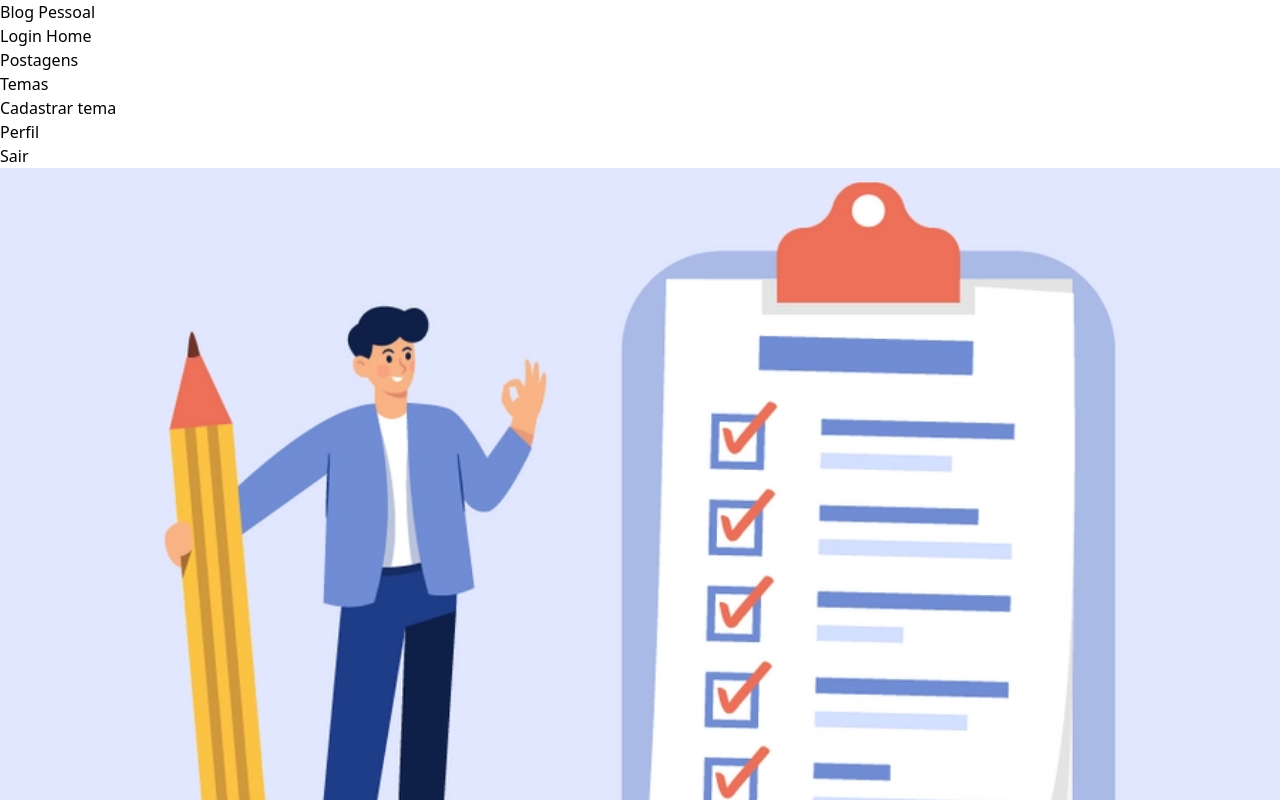
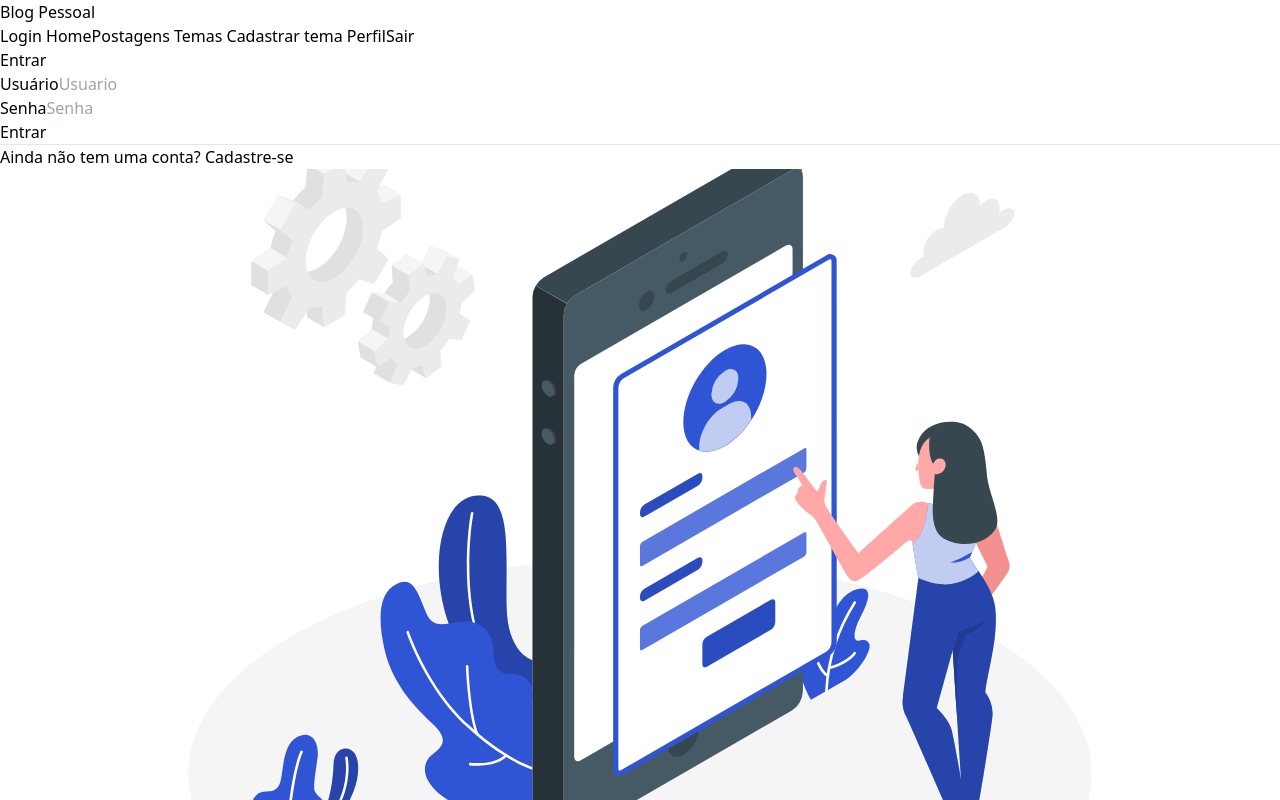
Before and after one commit to julialameiras/blogpessoal---react, a React (Vite) app: page / in a window 1280 px wide. Shown: the top 800 px of the page. Built offline with nearby package versions, Linux system fonts and the light colour scheme.

Commit message:
:sparkles: feat: Implementação de API - Login & Logout

```diff
--- a/src/App.tsx
+++ b/src/App.tsx
@@ -5,28 +5,30 @@ import Navbar from "./components/navbar/Navbar"
 import Home from "./pages/home/Home"
 import Cadastro from "./pages/cadastro/Cadastro"
 import Login from "./pages/login/Login"
+import { AuthProvider } from "./contexts/AuthContext"
 
 
 function App() {
 
 
   return (
+
     <>
-
-
+    <AuthProvider>
     <BrowserRouter>
     <Navbar />
     <div className="min-h-[80h]">
     <Routes>
-    <Route path="/" element={<Cadastro />} />
+    <Route path="/" element={<Login />} />
+    <Route path="/home" element={<Home />} />
+    <Route path="/cadastro" element={<Cadastro />} />
     <Route path="/login" element={<Login />} />
-    <Route path="/cadastro" element={<Cadastro />} />
-    <Route path="/home" element={<Home />} />
     </Routes>
     </div>
 
     <Footer />
     </BrowserRouter>
+    </AuthProvider>
     </>
   );
 }
--- a/src/components/navbar/Navbar.tsx
+++ b/src/components/navbar/Navbar.tsx
@@ -1,7 +1,18 @@
-import { Link, useNavigate } from "react-router-dom"
+import { Link, useNavigate } from "react-router-dom";
+import AuthContext from "../../contexts/AuthContext";
+import { useContext } from "react";
 
 function Navbar() {
 
+  const navigate = useNavigate();
+
+  const {handleLogout} = useContext(AuthContext)
+
+  function logout(){
+    handleLogout();
+    alert("O usuário foi desconectado com sucesso!");
+    navigate("/")
+  }
 
 
   return (
@@ -13,11 +24,13 @@ function Navbar() {
             <div className='flex gap-4'>
             <Link to='/login' className='hover:underline'> Login</Link>
             <Link to='/home' className='hover:underline'> Home</Link>
-              <div className='hover:underline'>Postagens</div>
-              <div className='hover:underline'>Temas</div>
-              <div className='hover:underline'>Cadastrar tema</div>
-              <div className='hover:underline'>Perfil</div>
-              <div className='hover:underline'>Sair</div>
+              Postagens
+              Temas
+              Cadastrar tema
+              Perfil
+              <Link to='' onClick={logout} className="hover:underline">
+              Sair
+              </Link>
             </div>
           </div>
         </div>
--- /dev/null
+++ b/src/contexts/AuthContext.tsx
@@ -0,0 +1,68 @@
+import { createContext, ReactNode, useState } from "react"
+import UsuarioLogin from "../models/UsuarioLogin"
+import { login } from "../services/Service"
+
+interface AuthContextProps{
+    usuario: UsuarioLogin
+    handleLogin(usuario: UsuarioLogin): Promise<void>
+    handleLogout(): void
+    isLoading: boolean
+}
+
+interface AuthProviderProps{
+    children: ReactNode
+}
+
+//cria uma nova instancia da API context
+export const AuthContext = createContext({} as AuthContextProps)
+
+//cria o provedor
+export function AuthProvider({ children }: AuthProviderProps) {
+
+    const [usuario, setUsuario] = useState<UsuarioLogin>({
+        id: 0,
+        nome: "",
+        usuario: "",
+        senha: "",
+        foto: "",
+        token: ""
+})
+
+const [isLoading, setIsLoading] = useState(false);
+
+async function handleLogin(usuarioLogin: UsuarioLogin) {
+
+    setIsLoading(true);
+
+    try{
+
+        await login(`/usuarios/logar`, usuarioLogin, setUsuario);
+        alert("Usuário autenticado com sucesso!")
+
+    }catch(error){
+        alert("Os dados do usuário estão inconsistentes!")
+    }
+
+    setIsLoading(false);
+}
+
+function handleLogout(){
+    setUsuario({
+        id: 0,
+        nome: "",
+        usuario: "",
+        senha: "",
+        foto: "",
+        token: ""
+    })
+}
+
+  return (
+//renderizando a context na aplicaçao react
+    <AuthContext.Provider value={{ usuario, handleLogin, handleLogout, isLoading}}>
+        {children}
+    </AuthContext.Provider>
+  )
+}
+
+export default AuthContext
--- a/src/pages/cadastro/Cadastro.tsx
+++ b/src/pages/cadastro/Cadastro.tsx
@@ -142,7 +142,7 @@ console.log(confirmaSenha)
             />
           </div>
           <div className="flex justify-around w-full gap-8">
-            <button className='rounded text-white bg-red-400 hover:bg-red-700 w-1/2 py-2' >
+            <button className='rounded text-white bg-red-400 hover:bg-red-700 w-1/2 py-2' onClick={retornar}>
               Cancelar
             </button>
             <button className='rounded text-white bg-indigo-400 hover:bg-indigo-900 w-1/2 py-2 flex justify-center' type='submit'>
--- a/src/pages/login/Login.tsx
+++ b/src/pages/login/Login.tsx
@@ -1,11 +1,42 @@
+import { Link, useNavigate } from 'react-router-dom';
 import './Login.css';
+import UsuarioLogin from '../../models/UsuarioLogin';
+import { ChangeEvent, useContext, useEffect, useState } from 'react';
+import AuthContext from '../../contexts/AuthContext';
+import { RotatingLines } from 'react-loader-spinner';
 
 function Login() {
+
+  const navigate = useNavigate();
+
+  const [usuarioLogin, setUsuarioLogin] = useState<UsuarioLogin>(
+    {} as UsuarioLogin
+  );
+
+  const { usuario, handleLogin, isLoading } = useContext(AuthContext);
+
+  useEffect(() => {
+    if (usuario.token !== ""){
+      navigate("/home");
+    }
+  }, [usuario])
+
+  function atualizarEstado(e: ChangeEvent<HTMLInputElement>){
+    setUsuarioLogin({
+      ...usuarioLogin,
+      [e.target.name] : e.target.value
+    })
+  }
+
+  function login(e: ChangeEvent<HTMLFormElement>){
+    e.preventDefault();
+    handleLogin(usuarioLogin)
+  }
 
   return (
     <>
       <div className="grid grid-cols-1 lg:grid-cols-2 h-screen place-items-center font-bold ">
-        <form className="flex justify-center items-center flex-col w-1/2 gap-4" >
+        <form onSubmit={login} className="flex justify-center items-center flex-col w-1/2 gap-4" >
           <h2 className="text-slate-900 text-5xl ">Entrar</h2>
           <div className="flex flex-col w-full">
             <label htmlFor="usuario">Usuário</label>
@@ -15,7 +46,8 @@ function Login() {
               name="usuario"
               placeholder="Usuario"
               className="border-2 border-slate-700 rounded p-2"
-
+              value={usuarioLogin.usuario}
+              onChange={(e: ChangeEvent<HTMLInputElement>) => atualizarEstado(e)}
             />
           </div>
           <div className="flex flex-col w-full">
@@ -26,18 +58,22 @@ function Login() {
               name="senha"
               placeholder="Senha"
               className="border-2 border-slate-700 rounded p-2"
-
+              value={usuarioLogin.senha}
+              onChange={(e: ChangeEvent<HTMLInputElement>) => atualizarEstado(e)}
             />
           </div>
           <button  type='submit' className="rounded bg-indigo-400 hover:bg-indigo-900 text-white w-1/2 py-2 flex justify-center">
-            <span>Entrar</span>
+          {isLoading ? <RotatingLines strokeColor="white" strokeWidth="5"animationDuration="0.75"width="24"visible={true}/> :
+          <span>Entrar</span>}
           </button>
 
           <hr className="border-slate-800 w-full" />
 
           <p>
             Ainda não tem uma conta?{' '}
-
+            <Link to="/cadastro" className="text-indigo-800 hover:underline">
+            Cadastre-se
+            </Link>
           </p>
         </form>
         <div className="fundoLogin hidden lg:block"></div>
```
